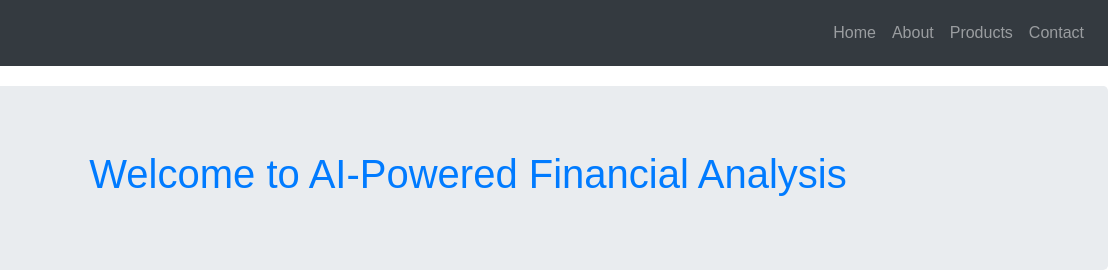
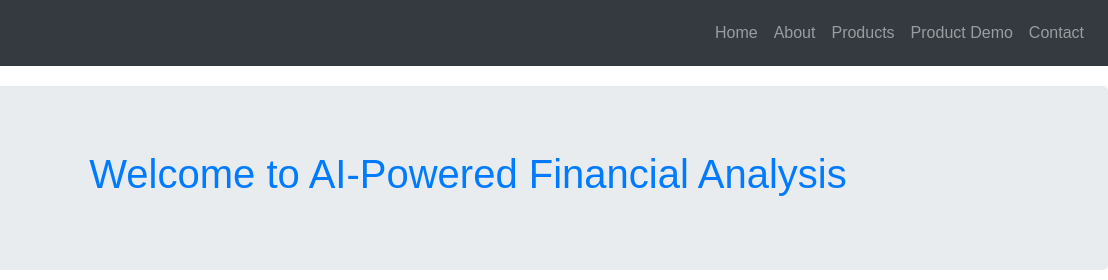
Before and after one commit to sujeet-jaiswal/AI-Powered-Financial-Analysis-for-Enhanced-Decision-Making, a plain HTML site: page index.html in a window 1280 px wide. Shown: the top 280 px of the page, 172-1280 px from the left. Drawn offline with nearby package versions, Linux system fonts and the light colour scheme.

Commit message:
Update index.html
productdemo.html

```diff
--- a/index.html
+++ b/index.html
@@ -20,6 +20,7 @@
                 <li class="nav-item"><a class="nav-link" href="index.html">Home</a></li>
                 <li class="nav-item"><a class="nav-link" href="about.html">About</a></li>
                 <li class="nav-item"><a class="nav-link" href="products.html">Products</a></li>
+                 <li class="nav-item"><a class="nav-link" href="productdemo.html">Product Demo</a></li>
                 <li class="nav-item"><a class="nav-link" href="contact.html">Contact</a></li>
             </ul>
         </div>
```
